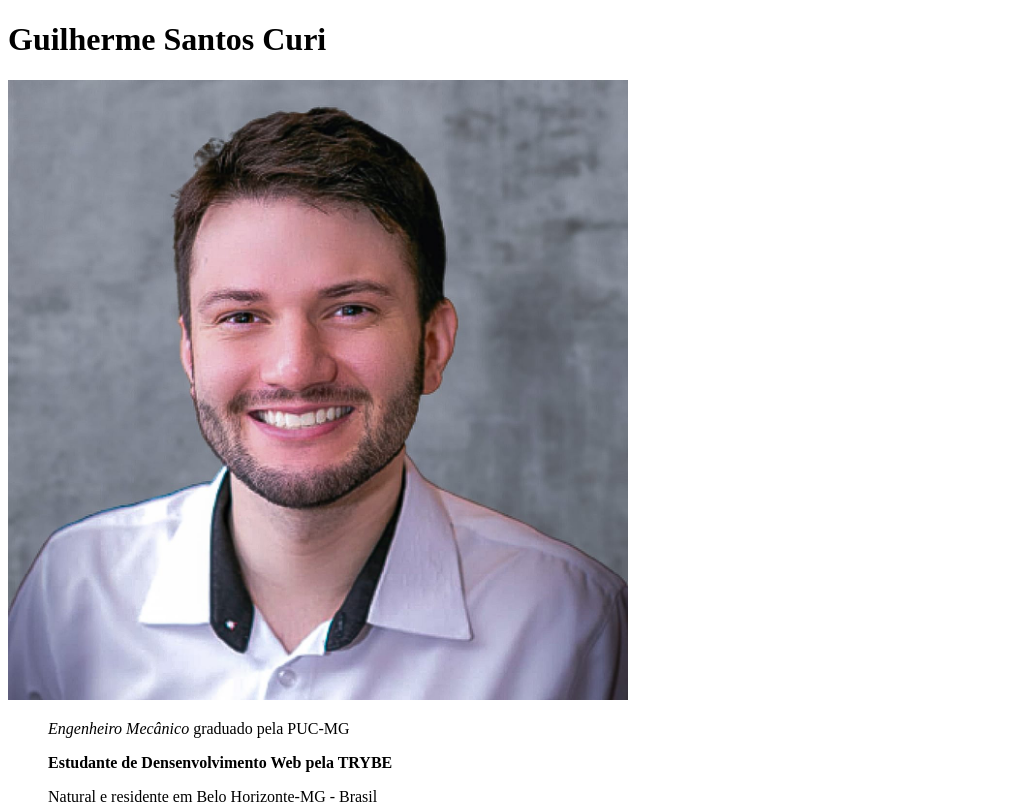
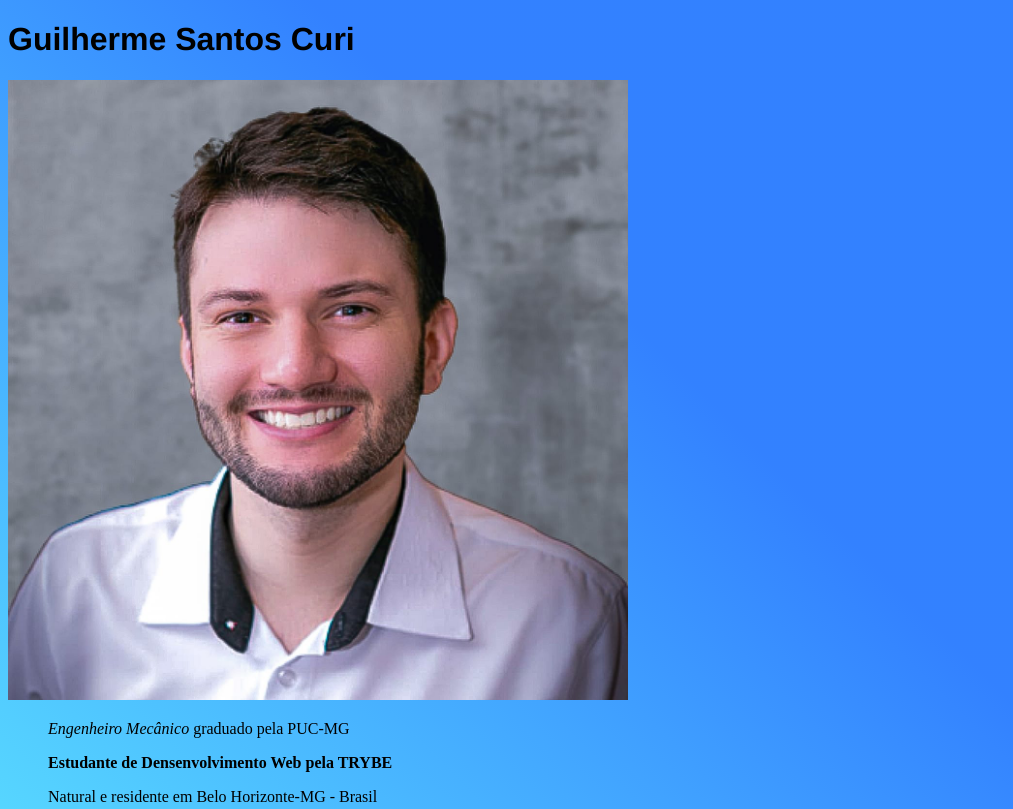
Before and after one commit to gscuri/Portifolio, a plain HTML site: page index.html in a window 1280 px wide. Shown: the top 809 px of the page, without its empty margins (0-1013 px from the left). Drawn offline with Linux system fonts and the light colour scheme.

Commit message:
inciando configuraçoes no css, fundo adicionado, titulos com links internos

```diff
--- a/index.html
+++ b/index.html
@@ -5,9 +5,11 @@
     <meta http-equiv="X-UA-Compatible" content="IE=edge">
     <meta name="viewport" content="width=device-width, initial-scale=1.0">
     <title>Portifolio Guilherme Curi</title>
+    <link rel="stylesheet" type="text/css" href="style.css">
+
 </head>
 <body>
-        <H1> Guilherme Santos Curi</H1>
+        <H1 id="my_name"> Guilherme Santos Curi</H1>
         <img width="620px" src="./Foto de Perfil.jpeg" alt="Foto de perfil para o Portifolio">
         <ul><em>Engenheiro Mecânico </em> graduado pela PUC-MG </ul>
         <ul><strong> Estudante de Densenvolvimento Web pela TRYBE </strong></ul>
--- /dev/null
+++ b/style.css
@@ -0,0 +1,16 @@
+    #my_name{
+        font-family: 'Franklin Gothic Medium', 'Arial Narrow', Arial, sans-serif;
+
+    }
+    body{
+        background: hsla(217, 100%, 50%, 1);
+
+background: linear-gradient(225deg, hsla(217, 100%, 50%, 0.8) 40%, hsla(186, 100%, 69%, 1) 100%);
+
+background: -moz-linear-gradient(225deg, hsla(217, 100%, 50%, 0.8) 40%, hsla(186, 100%, 69%, 1) 100%);
+
+background: -webkit-linear-gradient(225deg, hsla(217, 100%, 50%, 0.8) 40%, hsla(186, 100%, 69%, 1) 100%);
+
+filter: progid: DXImageTransform.Microsoft.gradient( startColorstr="#0061FF", endColorstr="#60EFFF", GradientType=1 );
+
+}
```
Also changed, not shown: Neon Wall.jpg (added).
